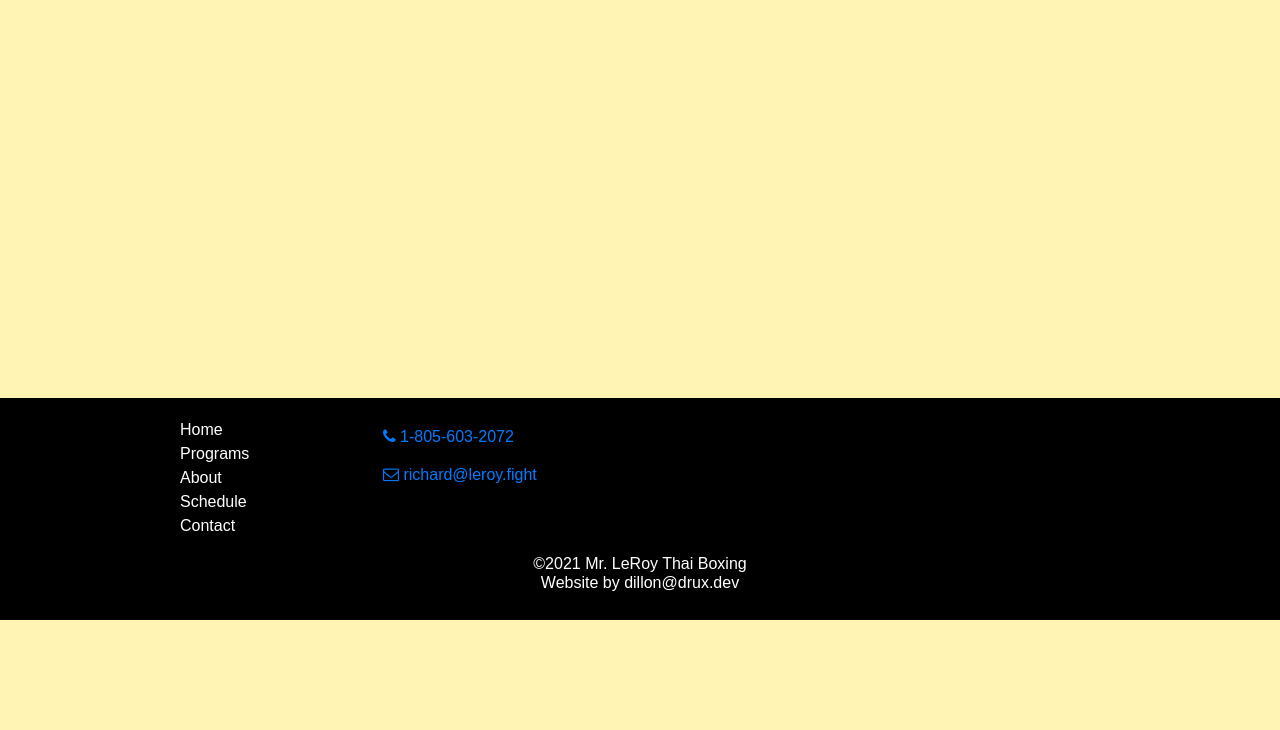
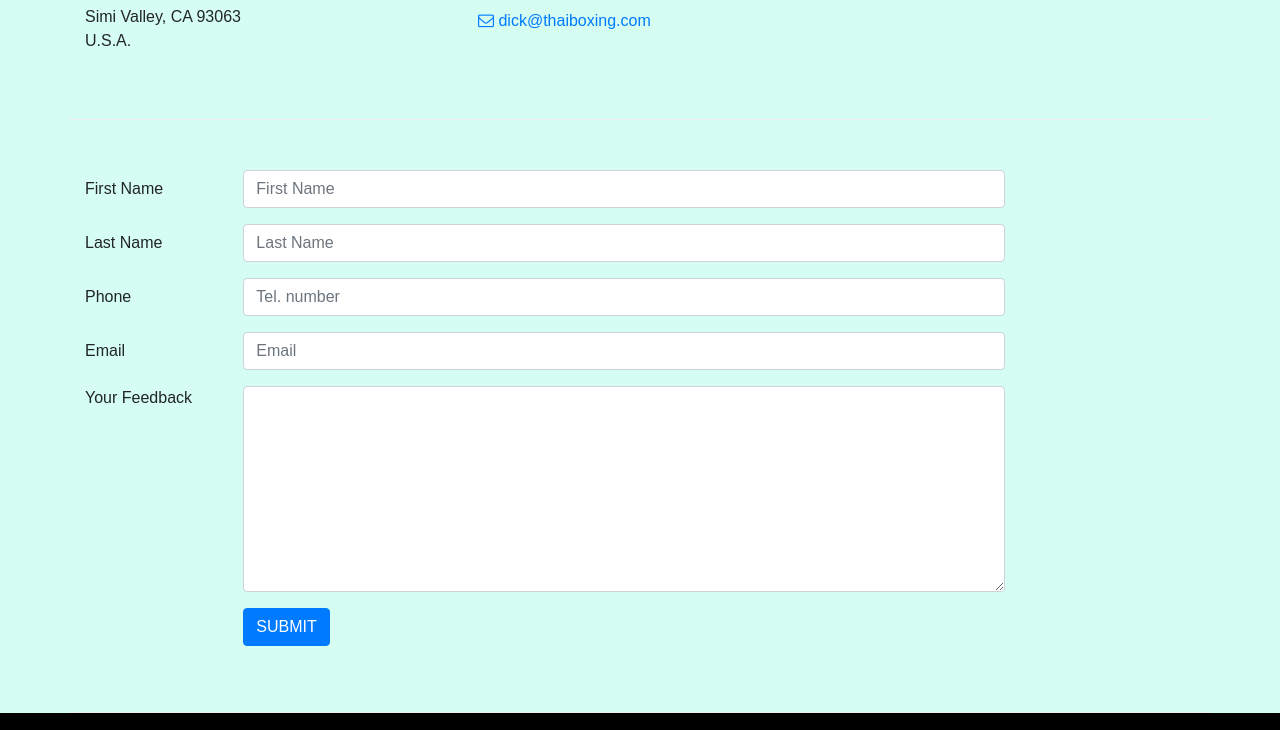
Before and after one commit to druxdev/LeroyThaiBoxing, a website: page contact.html in a window 1280 px wide. Shown: the part 180-910 px from the top of the page. Before the commit the page ends 800 px from the top, so only its background shows below. Drawn offline with nearby package versions, Linux system fonts and the light colour scheme; a web font is replaced by a local one.

Commit message:
contact page

```diff
--- a/contact.html
+++ b/contact.html
@@ -27,10 +27,10 @@
     <header>
         <nav class="navbar navbar-expand-sm navbar-dark sticky-top">
             <div class="container">
-                 <button class="navbar-toggler" type="button" data-toggle="collapse" data-target="#nucampNavbar">
+                 <button class="navbar-toggler" type="button" data-toggle="collapse" data-target="#leroyNavbar">
                      <span class="navbar-toggler-icon"></span>
                  </button>
-                 <div class="collapse navbar-collapse" data-target="#nucampNavbar">
+                 <div class="collapse navbar-collapse" id="leroyNavbar">
                      <ul class="navbar-nav">
                          <li class="nav-item active"><a class="nav-link" href="index.html">Home</a></li>
                          <li class="nav-item"><a class="nav-link" href="programs.html"> Programs</a></li>
@@ -44,22 +44,70 @@
     </header>
 
 
+    <div class="container">
 
+        <div class="row row-content align-items-center">
+            <div class="col-sm-4">
+                <h2>Contact</h2>
+                <address>
+                    4685 Industrial St<br />
+                    Simi Valley, CA 93063<br />
+                    U.S.A.
+                </address>
+            </div>
+            <div class="col">
+				<a role="button" class="btn btn-link" href="tel:+18056032072"><i class="fa fa-phone"></i> 1-805-603-2072</a><br>
+            	<a role="button" class="btn btn-link" href="mailto:dick@thaiboxing.com"><i class="fa fa-envelope-o"></i> dick@thaiboxing.com</a>
+            </div>
+        </div>
 
+        <div class="row row-content">
 
+            <div class="col-md-10">
+                <form>
+                    <div class="form-group row">
+                        <label for="firstName" class="col-md-2 col-form-label">First Name</label>
+                        <div class="col-md-10">
+                            <input type="text" class="form-control" id="firstName" name="firstName" placeholder="First Name" />
+                        </div>
+                    </div>
+                    <div class="form-group row">
+                        <label for="lastName" class="col-md-2 col-form-label">Last Name</label>
+                        <div class="col-md-10">
+                            <input type="text" class="form-control" id="lastName" name="lastName" placeholder="Last Name" />
+                        </div>
+                    </div>
+                    <div class="form-group row">
+                        <label for="areaCode" class="col-md-2 col-form-label">Phone</label>
 
+                        <div class="col-md-10">
+                            <input type="tel" class="form-control" name="telNum" placeholder="Tel. number" />
+                        </div>
+                    </div>
+                    <div class="form-group row">
+                        <label for="email" class="col-md-2 col-form-label">Email</label>
+                        <div class="col-md-10">
+                            <input type="email" class="form-control" id="email" name="email" placeholder="Email" />
+                        </div>
+                    </div>
 
+                    <div class="form-group row">
+                        <label for="feedback" class="col-md-2">Your Feedback</label>
+                        <div class="col-md-10">
+                            <textarea id="feedback" class="form-control" name="feedback" rows="8"></textarea>
+                        </div>
+                    </div>
+                    <div class="form-group row">
+                        <div class="offset-md-2 col-md-10">
+                            <button type="submit" class="btn btn-primary">SUBMIT</button>
+                        </div>
+                    </div>
+                </form>
+            </div>
+       </div>
+    </div>
 
-
-
-
-
-
-
-
-
-
-    <footer class="site-footer fixed-bottom">
+    <footer class="site-footer">
         <div class="footer-top">
             <div class="container">
                 <div class="row">
--- a/css/styles.css
+++ b/css/styles.css
@@ -15,11 +15,8 @@ body {
     font-family: 'Metamorphous', cursive;
     font-family: 'IM Fell DW Pica SC', serif;
     font-family: 'Fahkwang', sans-serif;
-    background-color: rgb(255, 244, 179);
-
-
+    background-color: rgb(213, 253, 241);
 }
-
 
 h1 {
     /*font-family: 'Black Ops One', cursive;*/
@@ -29,21 +26,14 @@ h1 {
 
 }
 
-
-/*
 .jumbotron {
     margin: 0;
     padding: 30px;
-
-
+    background-color: rgb(229, 240, 130);
 }
-*/
-
 
 .navbar {
-
    background-color: black;
-
 }
 
 .navbar-nav{
@@ -56,7 +46,6 @@ h1 {
     color: white;
     margin: 0 50px 0 50px;
 }
-
 
 a:hover {
     border-bottom: 1px solid rgb(255, 243, 69);
@@ -114,8 +103,8 @@ a:hover {
 
 
 .praythai img{
-    margin-left: 250px;
-    max-width: 600px;
+    margin: auto;
+    max-width: 350px;
     height: auto;
 }
 
```
Also changed, not shown: about.html (+2 -3 lines), index.html (+8 -6 lines), programs.html (+2 -2 lines), schedule.html (+5 -5 lines), img/text1628.png (added).
